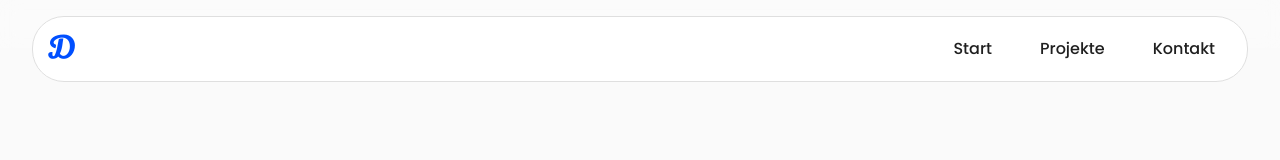
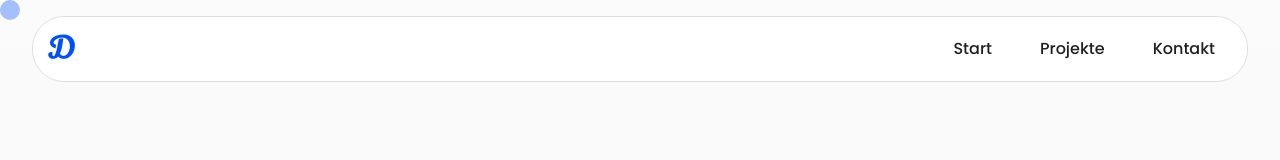
Before and after one commit to damian-moser/damian.work, a Vue app: page / in a window 1280 px wide. Shown: the top 160 px of the page. Built offline with nearby package versions, Linux system fonts and the light colour scheme.

Commit message:
feat: add custom dragging app cursor

```diff
--- a/src/App.vue
+++ b/src/App.vue
@@ -1,17 +1,30 @@
 <template>
   <RouterView />
+  <div ref="appCursor" id="app-cursor"></div>
 </template>
 
 <script setup lang="ts">
-import { onMounted, toRefs } from 'vue'
+import { onBeforeUnmount, onMounted, ref, toRefs } from 'vue'
 import { RouterView } from 'vue-router'
 import { useUserStore } from './stores/user.store'
 
 const userStore = useUserStore()
 const { isDarkModeActive } = toRefs(userStore)
 
+const appCursor = ref<HTMLDivElement | null>()
+
+const handleMouseMove = (e: MouseEvent) => {
+  if (appCursor.value)
+    appCursor.value.style.transform = `translate(${e.clientX - 10}px, ${e.clientY - 10}px)`
+}
+
 onMounted(() => {
   document.documentElement.classList.add(isDarkModeActive.value ? 'dark' : 'light')
+  document.addEventListener('mousemove', handleMouseMove)
+})
+
+onBeforeUnmount(() => {
+  document.removeEventListener('mousemove', handleMouseMove)
 })
 </script>
 
--- a/src/components/DaContact.vue
+++ b/src/components/DaContact.vue
@@ -20,7 +20,7 @@
         <section>
           <h1 class="text-sm !text-primary mb-4">Kontakt</h1>
           <div class="flex flex-col gap-4">
-            <div class="flex gap-4">
+            <div class="flex gap-4 sm:flex-row flex-col">
               <DaInput v-model="forename" placeholder="Vorname" />
               <DaInput v-model="surname" placeholder="Nachname" />
             </div>
--- a/src/components/DaStart.vue
+++ b/src/components/DaStart.vue
@@ -1,6 +1,8 @@
 <template>
   <section id="start" class="pt-96 pb-32">
-    <h1 class="hello font-black leading-4 animate-fade-in-left-fast">Hallo, ich bin</h1>
+    <h1 class="hello font-black leading-none sm:leading-4 animate-fade-in-left-fast">
+      Hallo, ich bin
+    </h1>
     <h1 class="damian my-4 font-black animate-fade-in-left-mid">Damian</h1>
     <div class="w-full animate-fade-in-left-slow">
       <a href="#kontakt" class="btn">
--- a/src/index.css
+++ b/src/index.css
@@ -64,3 +64,22 @@ a,
 small {
   @apply font-regular text-font-primary dark:text-font-secondary;
 }
+
+#app-cursor {
+  z-index: 1000;
+  position: fixed;
+  width: 20px;
+  height: 20px;
+  left: 0;
+  top: 0;
+  background-color: rgba(0, 79, 255, 0.35);
+  border-radius: 50%;
+  pointer-events: none;
+  transition: transform 0.1s ease-out;
+}
+
+@media only screen and (max-width: 900px) {
+  #app-cursor {
+    display: none;
+  }
+}
--- a/src/pages/HomePage.vue
+++ b/src/pages/HomePage.vue
@@ -1,6 +1,6 @@
 <template>
   <div
-    class="w-screen max-w-full min-h-screen flex justify-center px-8 overflow-x-hidden bg-bg dark:bg-bg-dark"
+    class="w-screen max-w-full min-h-screen flex justify-center px-4 overflow-x-hidden bg-bg dark:bg-bg-dark md:px-8"
   >
     <DaHeader />
     <main class="max-w-size w-size">
```
